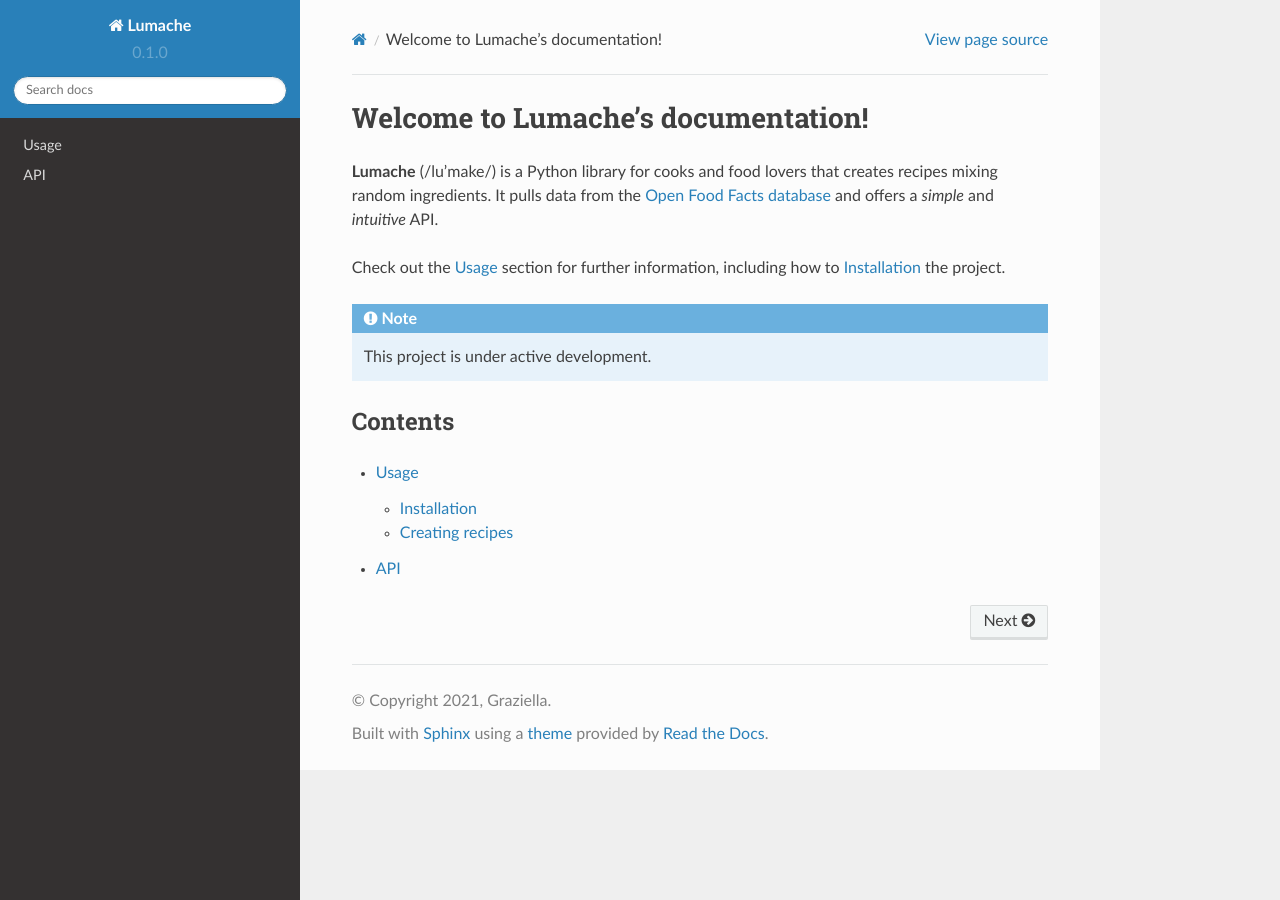
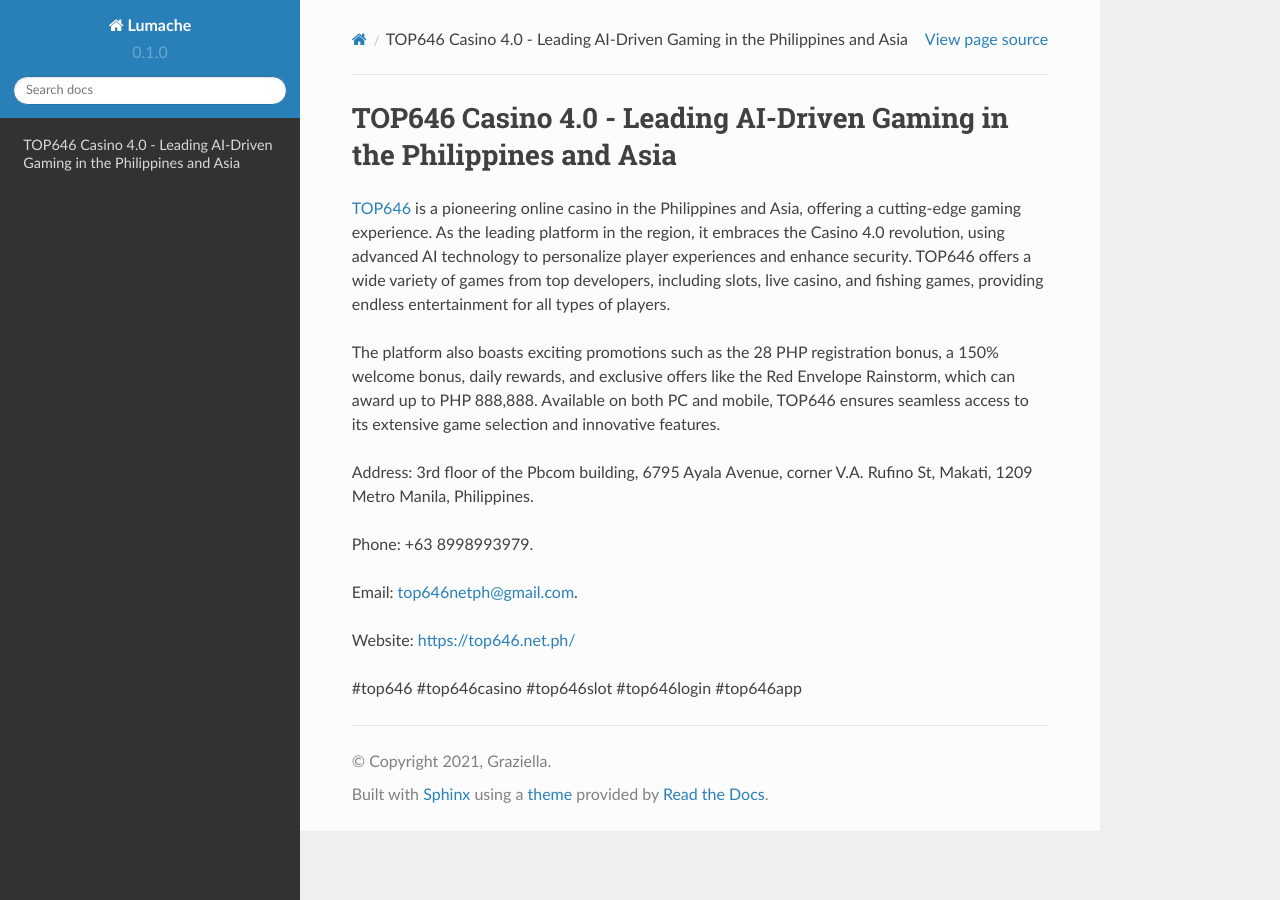
Before and after one commit to luongchanvien962/linktop646netph, a Sphinx documentation site: the page built from docs/source/index.rst, in a window 1280 px wide. Built offline with Sphinx 7.4.7 and the Read the Docs theme 2.0.0, drawn with Linux system fonts in a browser that asks for light colours.

Commit message:
Update index.rst

```diff
--- a/docs/source/index.rst
+++ b/docs/source/index.rst
@@ -1,22 +1,16 @@
-Welcome to Lumache's documentation!
+TOP646 Casino 4.0 - Leading AI-Driven Gaming in the Philippines and Asia
 ===================================
 
-**Lumache** (/lu'make/) is a Python library for cooks and food lovers
-that creates recipes mixing random ingredients.
-It pulls data from the `Open Food Facts database <https://world.openfoodfacts.org/>`_
-and offers a *simple* and *intuitive* API.
+`TOP646 <https://top646.net.ph/>`_ is a pioneering online casino in the Philippines and Asia, offering a cutting-edge gaming experience. As the leading platform in the region, it embraces the Casino 4.0 revolution, using advanced AI technology to personalize player experiences and enhance security. TOP646 offers a wide variety of games from top developers, including slots, live casino, and fishing games, providing endless entertainment for all types of players.
 
-Check out the :doc:`usage` section for further information, including
-how to :ref:`installation` the project.
+The platform also boasts exciting promotions such as the 28 PHP registration bonus, a 150% welcome bonus, daily rewards, and exclusive offers like the Red Envelope Rainstorm, which can award up to PHP 888,888. Available on both PC and mobile, TOP646 ensures seamless access to its extensive game selection and innovative features.
 
-.. note::
+Address: 3rd floor of the Pbcom building, 6795 Ayala Avenue, corner V.A. Rufino St, Makati, 1209 Metro Manila, Philippines.
 
-   This project is under active development.
+Phone: +63 8998993979.
 
-Contents
---------
+Email: top646netph@gmail.com.
 
-.. toctree::
+Website: https://top646.net.ph/
 
-   usage
-   api
+#top646 #top646casino #top646slot #top646login #top646app
```
